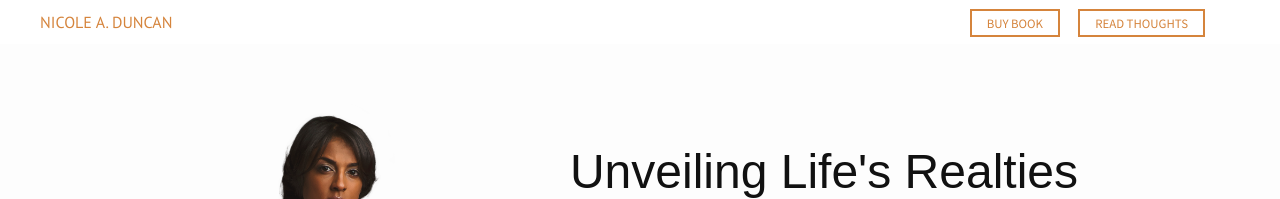
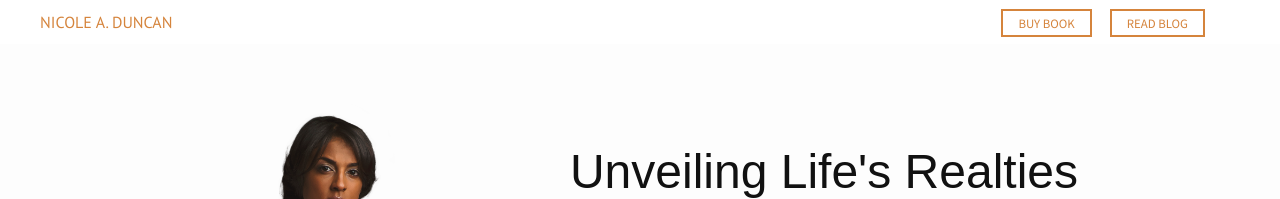
Before and after one commit to mkess-ivy/ND-BookSite, a Jekyll site: the page built from ndbook-dev/index.html, in a window 1280 px wide. Shown: the top 199 px of the page. Built offline with Jekyll 4.4.1, drawn with Linux system fonts in a browser that asks for light colours; nearby versions of some CDN libraries; comment, search, counter and statistics services are not loaded; some of the changed text lies outside the part shown.

Commit message:
updates from review 2

```diff
--- a/ndbook-dev/_includes/header.html
+++ b/ndbook-dev/_includes/header.html
@@ -8,7 +8,7 @@
    <div class="nd-menu">
      <span class="nd-menu-properties"><a href="https://www.amazon.com/Unmasking-Truth-Sins-Secrets-Salvation/dp/0997677805/ref=sr_1_1?s=books&ie=UTF8&qid=1469756806&sr=1-1&keywords=Unmasking+the+truth+nicole+duncan" class="brand-link home-link" target="_blank">Buy Book</a></span>
      <!-- <span class="nd-menu-properties"><a href="#viewtour" class="brand-link home-link">View Tour</a></span> -->
-     <span class="nd-menu-properties last"><a href="http://www.blogger.com" class="brand-link home-link" target="_blank">Read Thoughts</a></span>
+     <span class="nd-menu-properties last"><a href="http://www.blogger.com" class="brand-link home-link" target="_blank">Read Blog</a></span>
    </div>
 
  </header>
--- a/ndbook-dev/_sass/_nd-book-theme.scss
+++ b/ndbook-dev/_sass/_nd-book-theme.scss
@@ -63,6 +63,10 @@
 .block-section { padding: 5em 0; position: relative;
     @include laptop { padding: 9em 0; }
 }
+
+.block-section_alt {
+    @include laptop { padding: 4em 0; }
+ }
 /*.block-hero { background-image: url('/assets/images/author-hero.png'); background-repeat: no-repeat; background-size: 19%; background-position: 90px 80px;}*/
 /*.blue { background: #c4c4c4; }
 .gray { background: #3e3e3e; }*/
@@ -174,6 +178,13 @@
 .block-tour_city { font-size: 0.9em; }
 .block-tour_city-name { font-style: italic; padding-top: 1em; display: block; }
 
+
+.block-reviews { text-align: center; margin: 0 auto; width: 53%; font-size: 1.3em;
+    @include mobile-wide { width: 90%; font-size: 1.1em; }
+    /*@include laptop { width: 53%; font-size: 1.3em; }*/
+}
+.reviews-spacer { width: 50%; border-bottom: 2px solid $brand-color; margin: 1.2em auto;}
+.icons { text-align: center; padding-bottom: 4em; }
 .block-download { width: 50%; text-align: center; margin: 0 auto; font-size: 2em; font-weight: lighter; padding-bottom: 1em;
     @include laptop { width: 65%; font-size: 32px; }
     @include palm { width: 100%; }
@@ -183,9 +194,11 @@
 .block-img { text-align: center; }
 .block-bg { background-image: url('/assets/images/pattern-dark.png'); background-size: cover; background-position: center center; background-color: #eeedee;}
 
-.block-title_author { text-align: center; text-transform: uppercase; color: $brand-color; font-size: 50px; font-weight: lighter; padding-bottom: 1em; }
+.block-title_author { text-align: center; text-transform: uppercase; color: $brand-color; font-size: 50px; font-weight: lighter; padding-bottom: 1em;
+    @include mobile-wide { font-size: 35px; }
+}
 .duncan { font-size: 1.4em; font-weight: lighter; }
-.marbot5 { margin-bottom: 5em; }
+.marbot5 { margin: 5em 0; }
 .block-press { text-align: center; }
 .block-email { text-align: center; font-size: 1.5em; padding-top: 5px; font-weight: bold; }
 .block-email a, .block-email a:visited { color: $brand-color; }
@@ -211,6 +224,9 @@
 .pad-special2 { padding-top: 0.5em; }
 /* #Footer */
 
+/* misc styles */
+.nobr { white-space: nowrap; }
+
 /* Clearfix Hack */
 .clearfix:after {
      visibility: hidden;
--- a/ndbook-dev/index.html
+++ b/ndbook-dev/index.html
@@ -151,13 +151,23 @@
   </section>
 
   <!-- Section 5<br>Download -->
-  <section class="block-section clearfix">
+  <section class="block-section block-section_alt clearfix">
     <div class="nd-wrapper">
     <!-- <div class="block-link_section"><a href="#" class="block-link_target"></a></div> -->
-      <div class="block-download">
-        Download a free excerpt from the book to get a sneak peek of Nicole’s journey.  Learn about her trials and&nbsp;victory.
+      <div class="icons"><img src="/assets/images/star.png" width="20"/>&nbsp;&nbsp;<img src="/assets/images/star.png" width="20"/>&nbsp;&nbsp;<img src="/assets/images/star.png" width="20"/></div>
+      <div class="block-reviews">
+        &#8220;The Transparency, The Rawness, The Realness drew me in from the very first&nbsp;page.&#8221;
+        <div class="reviews-spacer"></div>
       </div>
-      <div class="btn btn-brand marbot5"><a href="/assets/UnmaskingTheTruth-Excerpt.pdf" target="_blank">download</a></div>
+      <div class="block-reviews">
+        &#8220;Her story is life changing even for those who may have never had these experiences.&#8221;
+        <div class="reviews-spacer"></div>
+      </div>
+      <div class="block-reviews">
+        &#8220;Loved the book from beginning to&nbsp;end.&#8221;
+        <!-- <div class="reviews-spacer"></div> -->
+      </div>
+      <!-- <div class="btn btn-brand marbot5"><a href="/assets/UnmaskingTheTruth-Excerpt.pdf" target="_blank">download</a></div> -->
       <div class="block-img marbot5">
         <img src="/assets/images/book.jpg" class="block-book_download">
       </div>
@@ -166,7 +176,7 @@
   </section>
 
   <!-- Section 6<br>Contact -->
-  <section class="block-section clearfix">
+  <section class="block-section block-section_alt clearfix">
     <div class="nd-wrapper">
       <div class="footer-logo"><img src="/assets/images/faith-believer-logo-v2.jpg" /></div>
       <br><br/>
@@ -174,7 +184,7 @@
       <div class="block-email"><a href="mailto:faith@nicoleaduncan.com" target="_blank">Faith@NicoleADuncan.com</a></div>
       <br/><br/>
       <div class="block-press">FOR BOOKING EVENTS</div>
-      <div class="block-email">Lisa Woodfolk @ 443-621-8609</div>
+      <div class="block-email">Lisa Woodfolk @&nbsp;<span class="nobr">443-621-8609</span></div>
       <div class="social">
         <a href="https://www.facebook.com/authornicoleaduncan/" target="_blank"><i class="fa fa-facebook fa-2x" aria-hidden="true"></i></a>&nbsp;
         <a href="#"><i class="fa fa-youtube fa-2x" aria-hidden="true"></i></a>&nbsp;
```
Also changed, not shown: ndbook-dev/assets/images/star.png (added).
